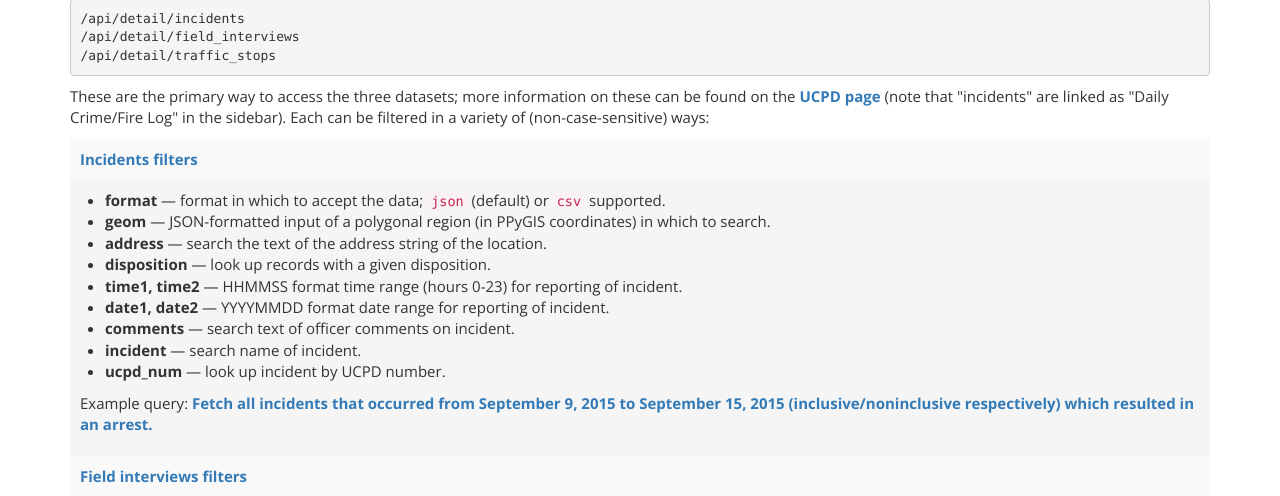
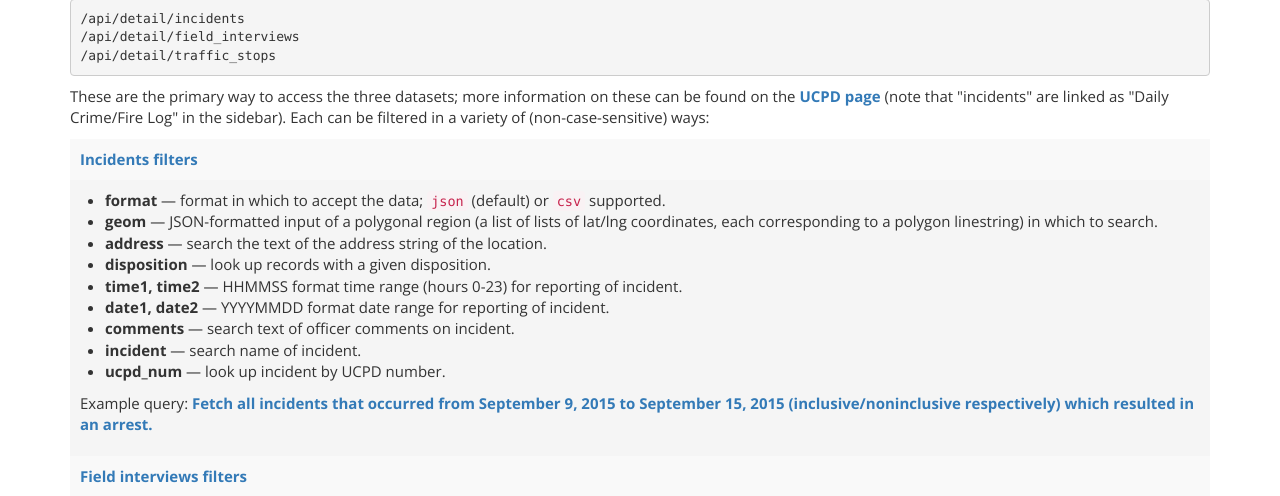
Before and after one commit to achtor/Marlon.io, a Flask app: page /api in a window 1280 px wide, after a click on "Incidents filters". Shown: the part 136-632 px from the top of the page. Run offline with Flask 2, Linux system fonts and the light colour scheme; some libraries are stand-ins or nearby versions.

Commit message:
minor change

```diff
--- a/marlon.py
+++ b/marlon.py
@@ -66,8 +66,8 @@ class UCPD(Resource):
          if args['ucpd_num']:
             where_args = where_args + [cursor.mogrify( 'ucpd_num = %s', (args['ucpd_num'],))]
          if args['time1'] and args['time2']:
-            time1 = time.strftime('%H:%M:%S', time.strptime(args['time1'], '%H%M%S'))
-            time2 = time.strftime('%H:%M:%S', time.strptime(args['time2'], '%H%M%S'))
+            time1 = time.strftime('%H:%M:%S', time.strptime(args['time1'], '%H:%M'))
+            time2 = time.strftime('%H:%M:%S', time.strptime(args['time2'], '%H:%M'))
             where_args = where_args + [cursor.mogrify( 'reported::time >= %s AND reported::time < %s', (time1, time2))]
          if args['date1'] and args['date2']:
             date1 = time.strftime('%Y-%m-%d', time.strptime(args['date1'], '%Y%m%d'))
--- a/templates/api.html
+++ b/templates/api.html
@@ -26,7 +26,7 @@ Marlon.io - API
       <div class="accordion-inner">
         <ul class="bullets">
            <li><strong>format</strong> &mdash; format in which to accept the data; <code>json</code> (default) or <code>csv</code> supported.</li>
-           <li><strong>geom</strong> &mdash; JSON-formatted input of a polygonal region (in PPyGIS coordinates) in which to search.</li>
+           <li><strong>geom</strong> &mdash; JSON-formatted input of a polygonal region (a list of lists of lat/lng coordinates, each corresponding to a polygon linestring) in which to search.</li>
            <li><strong>address</strong> &mdash; search the text of the address string of the location.</li>
            <li><strong>disposition</strong> &mdash; look up records with a given disposition.</li>
            <li><strong>time1, time2</strong> &mdash; HHMMSS format time range (hours 0-23) for reporting of incident.</li>
@@ -49,7 +49,7 @@ Marlon.io - API
       <div class="accordion-inner">
          <ul class="bullets">
            <li><strong>format</strong> &mdash; format in which to accept the data; <code>json</code> (default) or <code>csv</code> supported.</li>
-           <li><strong>geom</strong> &mdash; JSON-formatted input of a polygonal region (in PPyGIS coordinates) in which to search.</li>
+           <li><strong>geom</strong> &mdash; JSON-formatted input of a polygonal region (a list of lists of lat/lng coordinates, each corresponding to a polygon linestring) in which to search.</li>
            <li><strong>address</strong> &mdash; search the text of the address string of the location.</li>
            <li><strong>disposition</strong> &mdash; look up records with a given disposition.</li>
            <li><strong>time1, time2</strong> &mdash; HHMMSS format time range (hours 0-23) for record of incident.</li>
@@ -74,7 +74,7 @@ Marlon.io - API
       <div class="accordion-inner">
          <ul class="bullets">
            <li><strong>format</strong> &mdash; format in which to accept the data; <code>json</code> (default) or <code>csv</code> supported.</li>
-           <li><strong>geom</strong> &mdash; JSON-formatted input of a polygonal region (in PPyGIS coordinates) in which to search.</li>
+           <li><strong>geom</strong> &mdash; JSON-formatted input of a polygonal region (a list of lists of lat/lng coordinates, each corresponding to a polygon linestring) in which to search.</li>
            <li><strong>address</strong> &mdash; search the text of the address string of the location.</li>
            <li><strong>disposition</strong> &mdash; look up records with a given disposition.</li>
            <li><strong>time1, time2</strong> &mdash; HHMMSS format time range (hours 0-23) for record.</li>
```
Also changed, not shown: 2 other files.
